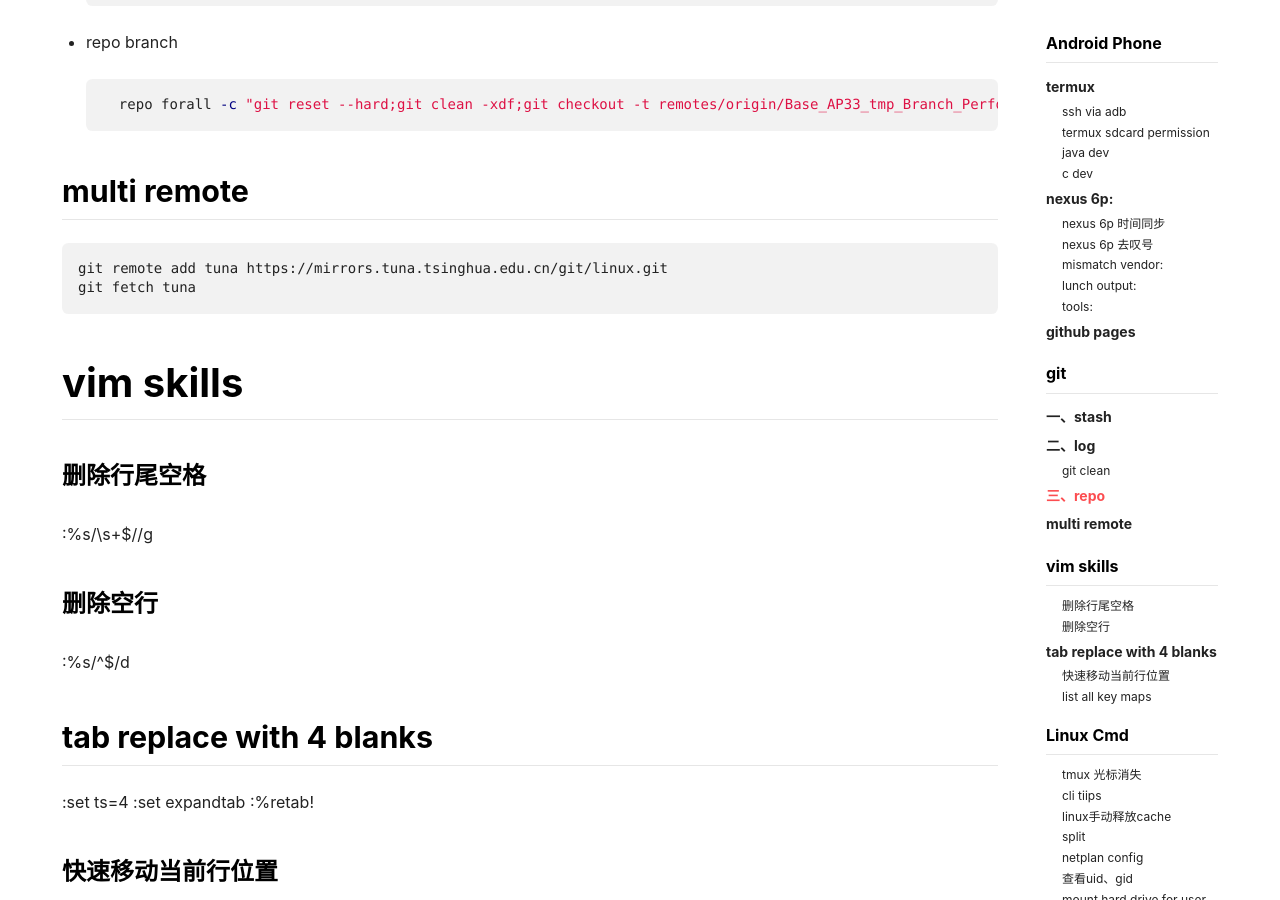
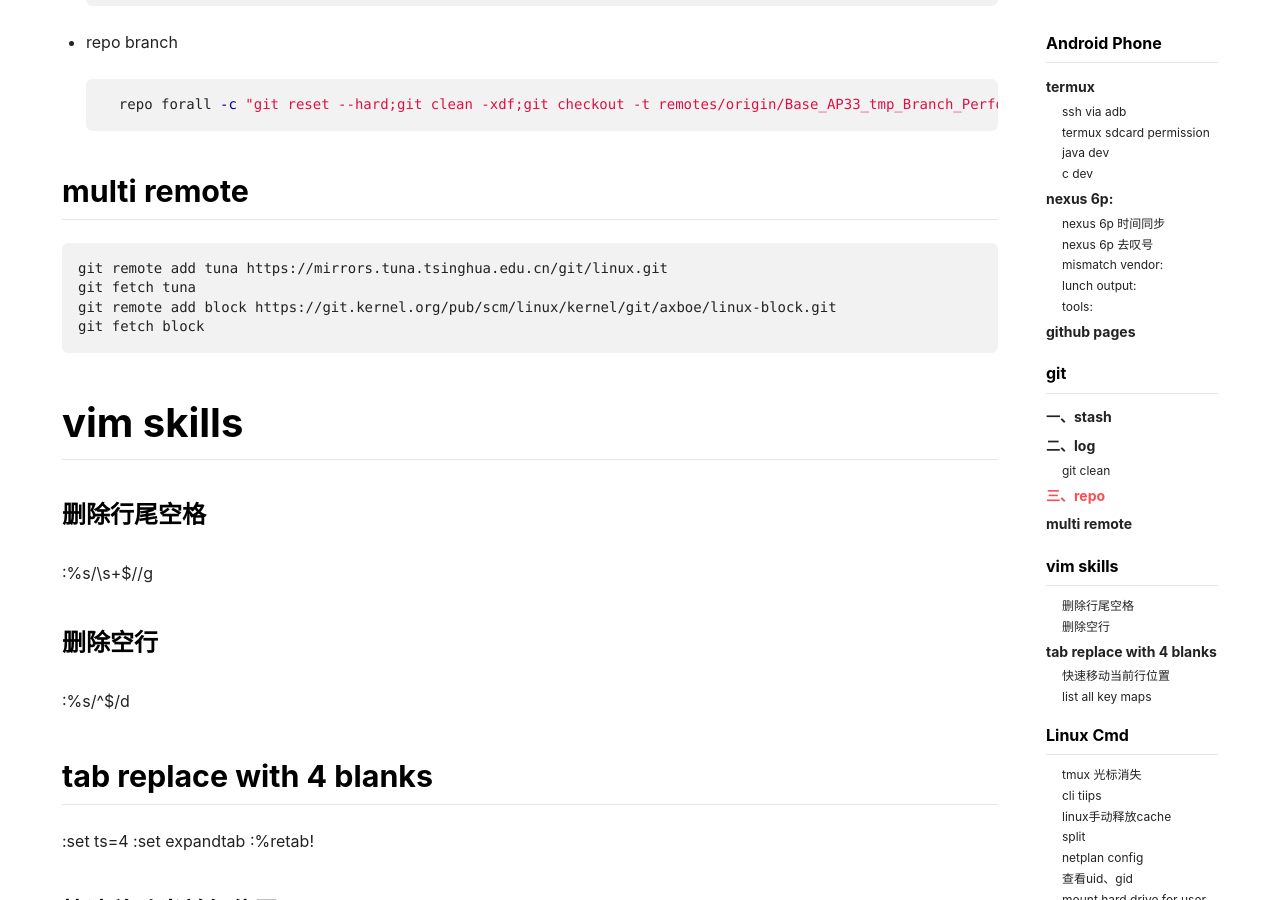
Before and after one commit to panard313/panard313.github.io, a Jekyll site: the page built from _posts/2018-05-29-using.md, in a window 1280 px wide and 900 px high, scrolled down 4293 px. Built offline with Jekyll 4.4.1, drawn with Linux system fonts in a browser that asks for light colours; nearby versions of some CDN libraries.

Commit message:
add content for git add multi content

````diff
--- a/_posts/2018-05-29-using.md
+++ b/_posts/2018-05-29-using.md
@@ -166,6 +166,8 @@ Date:   2018-10-05 21:16:16 +0800
 ```shell
 git remote add tuna https://mirrors.tuna.tsinghua.edu.cn/git/linux.git
 git fetch tuna
+git remote add block https://git.kernel.org/pub/scm/linux/kernel/git/axboe/linux-block.git
+git fetch block
 ```
 
 
````
